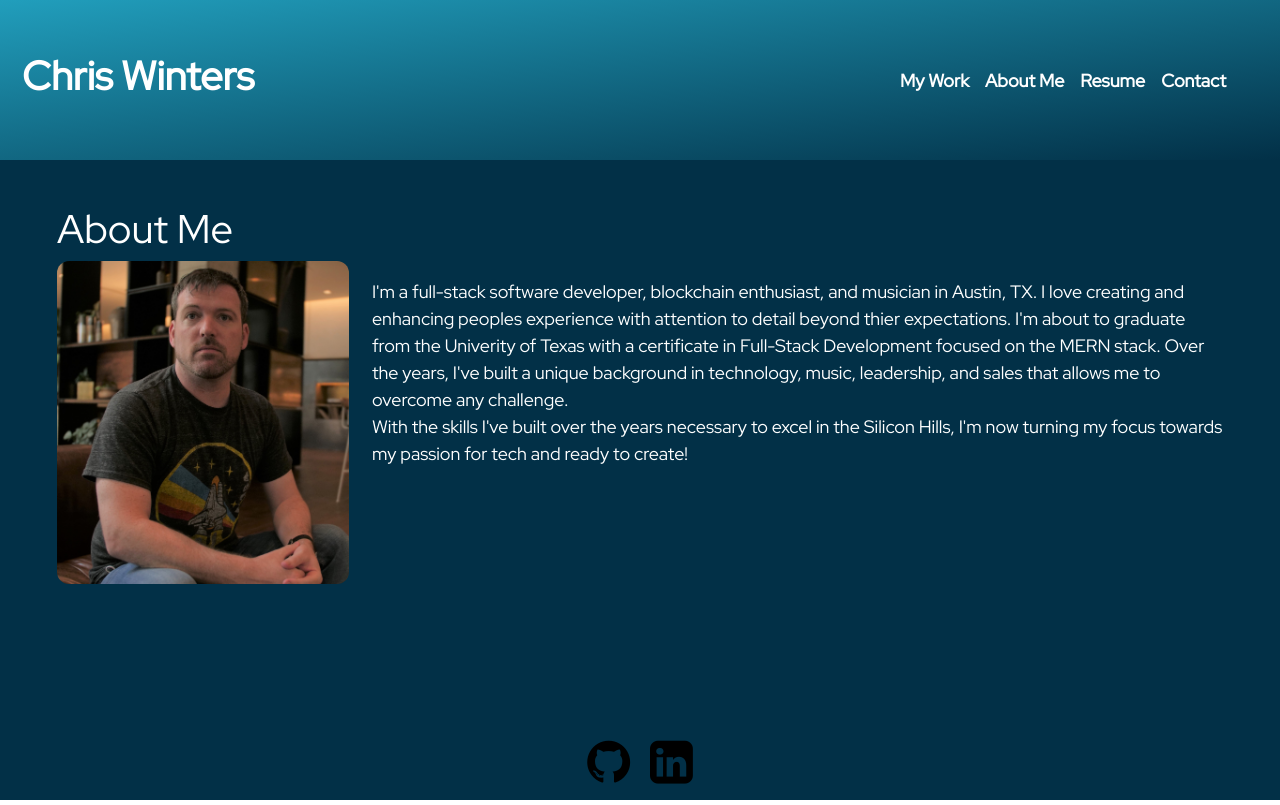
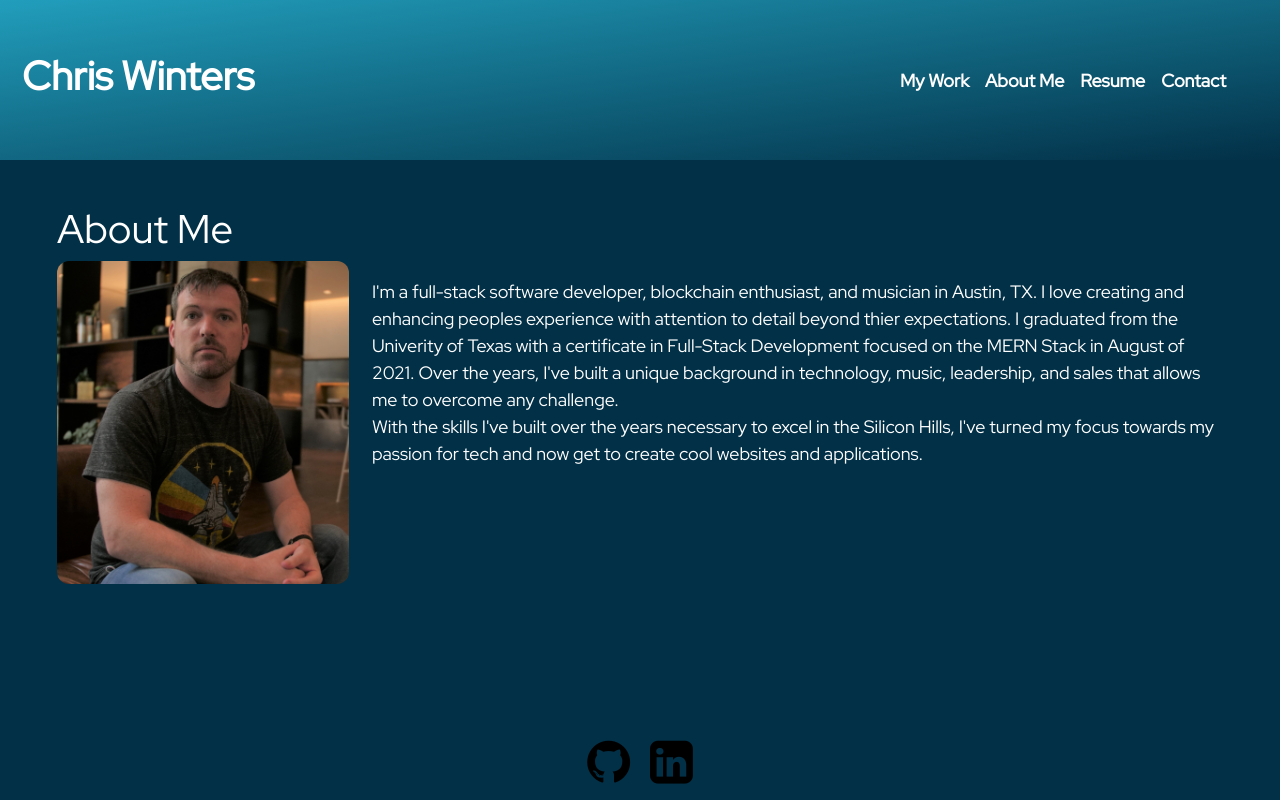
Before and after one commit to cwinters87/cwinters87, a React (Create React App) app: page / in a window 1280 px wide. Both pictures are taken after a click on the button "About Me". Built offline with nearby package versions, Linux system fonts and the light colour scheme.

Commit message:
edit about me

```diff
--- a/src/components/AboutMe/AboutMe.js
+++ b/src/components/AboutMe/AboutMe.js
@@ -14,7 +14,7 @@ function AboutMe() {
                     <img src={ProfilePic} alt="profile-pic"/>
                 </div>
                 <div  id="text-div">
-                    <p id="about-me-text">I'm a full-stack software developer, blockchain enthusiast, and musician in Austin, TX. I love creating and enhancing peoples experience with attention to detail beyond thier expectations. I'm about to graduate from the Univerity of Texas with a certificate in Full-Stack Development focused on the MERN stack. Over the years, I've built a unique background in technology, music, leadership, and sales that allows me to overcome any challenge. < br/>With the skills I've built over the years necessary to excel in the Silicon Hills, I'm now turning my focus towards my passion for tech and ready to create!</p>
+                    <p id="about-me-text">I'm a full-stack software developer, blockchain enthusiast, and musician in Austin, TX. I love creating and enhancing peoples experience with attention to detail beyond thier expectations. I graduated from the Univerity of Texas with a certificate in Full-Stack Development focused on the MERN Stack in August of 2021. Over the years, I've built a unique background in technology, music, leadership, and sales that allows me to overcome any challenge. < br/>With the skills I've built over the years necessary to excel in the Silicon Hills, I've turned my focus towards my passion for tech and now get to create cool websites and applications.</p>
                 </div>
             </div>
         </ Container>
```
